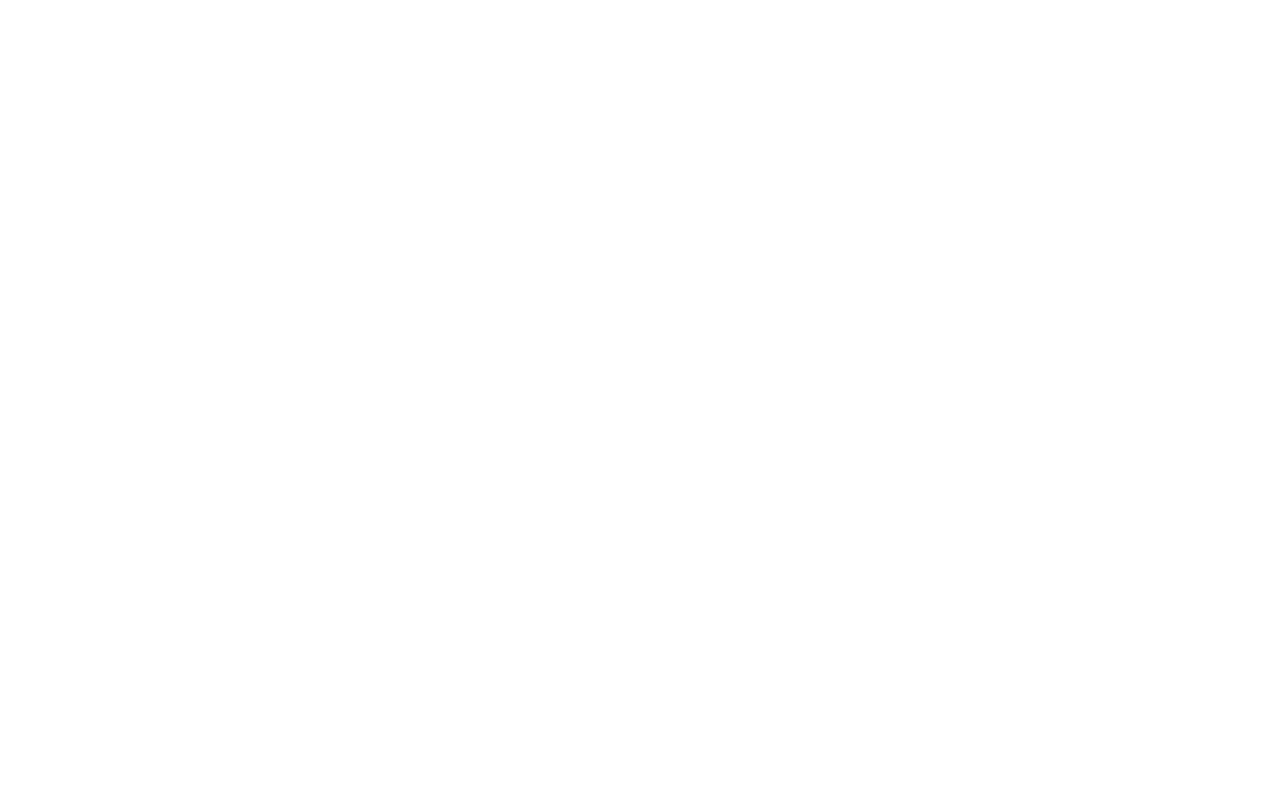
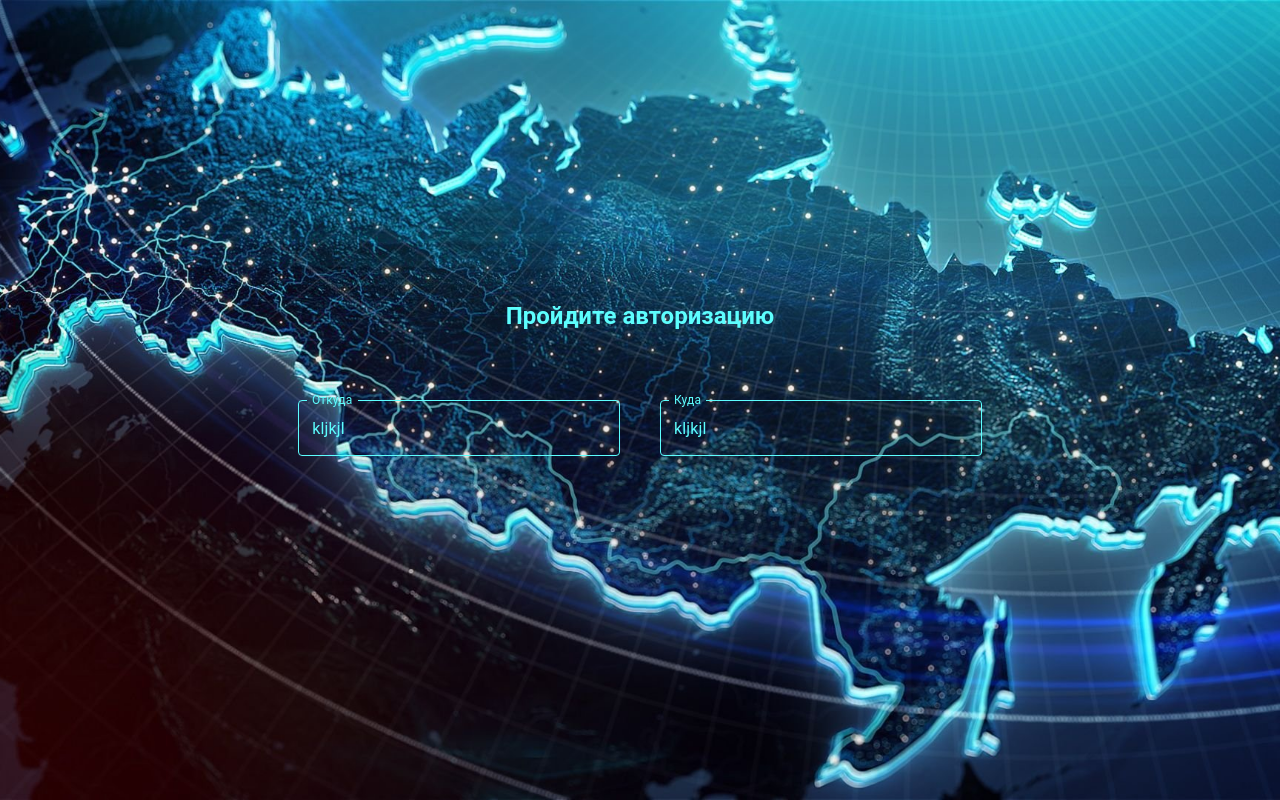
Before and after one commit to YourVieVV/transfer, a React (Create React App) app: page /login in a window 1280 px wide. Before the commit this address had no page. Built offline with nearby package versions, Linux system fonts and the light colour scheme.

Commit message:
add login page

```diff
--- a/src/App.tsx
+++ b/src/App.tsx
@@ -9,6 +9,7 @@
 import { MainPage } from './Components/V2/MainPage';
 import { ThemeProvider } from '@mui/material/styles';
 import { theme } from './Components/theme';
+import {LoginPage} from "./Components/loginPage";
 
 function App() {
   return (
@@ -28,8 +29,13 @@
             </Routes>
 
             <Routes>
-              <Route path="/V1" element={<CargoTransfer />} />
+              <Route path="/old/*" element={<CargoTransfer />} />
             </Routes>
+
+            <Routes>
+              <Route path="/login" element={<LoginPage />} />
+            </Routes>
+
           </div>
         </ThemeProvider>
       )}
--- a/src/Components/StyledComponents/Wrappers/FlexWrappers/index.ts
+++ b/src/Components/StyledComponents/Wrappers/FlexWrappers/index.ts
@@ -4,6 +4,7 @@
 export const FlexWrapper = styled('div')<FlexWrapperType>((props) => ({
     display: 'flex',
     width: '100%',
+    height:props.height,
     justifyContent: props.justifyContent,
     gap:props.gap,
     flexWrap:props.flexWrap,
--- a/src/Components/StyledComponents/Wrappers/index.ts
+++ b/src/Components/StyledComponents/Wrappers/index.ts
@@ -20,16 +20,16 @@
   height: '100vh',
 });
 
-export const BackgroundWorldMap = styled('img')({
+export const BackgroundWorldMap = styled('img')<{ scale:string; }>(({scale}) => ({
   position: 'absolute',
   top: '50%',
   left: '50%',
-  transform: 'translate(-50%, -50%) scale(1.3)',
+  transform: `translate(-50%, -50%) ${scale}`,
   objectFit: 'cover',
   width: '100vw',
   height: '100vh',
   zIndex: '-1',
-});
+}));
 
 export const StyledImageSlider = styled(Slide)({
   '& .each-slideshow-indicator': {
--- a/src/Components/V1/CargoTransportation/index.tsx
+++ b/src/Components/V1/CargoTransportation/index.tsx
@@ -13,9 +13,9 @@
         <div>
           <Header />
           <Routes>
-            <Route path="/V1/transfer" element={<TransferDirection />} />
-            <Route path="/V1/addCargo" element={<AddCargo />} />
-            <Route path="/V1/archive" element={<Archive />} />
+            <Route path="/transfer" element={<TransferDirection />} />
+            <Route path="/addCargo" element={<AddCargo />} />
+            <Route path="/archive" element={<Archive />} />
           </Routes>
         </div>
       </Box>
--- a/src/Components/V1/HeaderComponent/index.tsx
+++ b/src/Components/V1/HeaderComponent/index.tsx
@@ -23,18 +23,18 @@
             <TabList onChange={handleChange} aria-label="lab API tabs example">
               <Tab
                 label="Отправленные"
-                value="/V1/transfer"
-                onClick={() => navigate('/V1/transfer')}
+                value="/old/transfer"
+                onClick={() => navigate('/old/transfer')}
               />
               <Tab
                 label="Создание/Отправка"
-                value="/V1/addCargo"
-                onClick={() => navigate('/V1/addCargo')}
+                value="/old/addCargo"
+                onClick={() => navigate('/old/addCargo')}
               />
               <Tab
                 label="Архив"
-                value="/V1/archive"
-                onClick={() => navigate('/V1/archive')}
+                value="/old/archive"
+                onClick={() => navigate('/old/archive')}
               />
             </TabList>
           </Box>
--- a/src/Components/V2/MainPage/SearchTrackCargoForm/index.tsx
+++ b/src/Components/V2/MainPage/SearchTrackCargoForm/index.tsx
@@ -1,8 +1,6 @@
 import React, { FC } from 'react';
-import Box from '@mui/material/Box';
 import { Autocomplete, TextField, Typography } from '@mui/material';
 import {ChangeDirection} from "../ChangeDirection";
-import {BlockWrapper} from "../ContentWrappers/BlockWrapper";
 
 
 export const SearchTrackCargoForm: FC = () => {
--- a/src/Components/V2/MainPage/index.tsx
+++ b/src/Components/V2/MainPage/index.tsx
@@ -18,7 +18,7 @@
   return (
     <Box sx={{ flexGrow: 1, width: '100vw', height: '100vh' }}>
       <BackgroundWorldMapWrapper>
-        <BackgroundWorldMap src={World} />
+        <BackgroundWorldMap src={World} scale='scale(1.3)'/>
         <ContentWrapper>
           {/*<img style={{ width:'70px', height:'70px',}} src={Logo}/>*/}
           {/*<div style={{ width:'100px', height:'100px','backgroundImage': `url(${Logo})`, backgroundSize:'100% 100%', }} />*/}
--- /dev/null
+++ b/src/Components/loginPage/LoginForm/LoginFields/index.tsx
@@ -0,0 +1,30 @@
+import React, { FC } from 'react';
+import {TextField } from '@mui/material';
+import { FlexWrapper } from '../../../StyledComponents/Wrappers/FlexWrappers';
+
+export const LoginFields: FC = () => {
+    return (
+        <FlexWrapper justifyContent='center' gap='40px'>
+            <TextField
+                name="nameCargo"
+                label="Откуда"
+                type="search"
+                variant="outlined"
+                color="primary"
+                margin="dense"
+                value={'kljkjl'}
+                sx={{ width:'40%' }}
+            />
+            <TextField
+                name="nameCargo"
+                label="Куда"
+                type="search"
+                variant="outlined"
+                color="primary"
+                margin="dense"
+                value={'kljkjl'}
+                sx={{ width:'40%' }}
+            />
+        </FlexWrapper>
+    );
+};
--- /dev/null
+++ b/src/Components/loginPage/LoginForm/index.tsx
@@ -0,0 +1,14 @@
+import React, {FC} from 'react';
+import Typography from "@mui/material/Typography";
+
+import {LoginFields} from "./LoginFields";
+import { FlexWrapper } from '../../StyledComponents/Wrappers/FlexWrappers';
+
+export const LoginForm: FC = () => {
+    return (
+        <FlexWrapper width='100%' flexWrap='wrap' rowGap='20px' justifyContent='center' height='200px'>
+            <Typography id="defaultText" variant="h5">Пройдите авторизацию</Typography>
+            <LoginFields/>
+        </FlexWrapper>
+    );
+};
--- /dev/null
+++ b/src/Components/loginPage/index.tsx
@@ -0,0 +1,23 @@
+import React from 'react';
+import {BackgroundWorldMap, BackgroundWorldMapWrapper} from "../StyledComponents/Wrappers";
+import Map from "../../images/RussianMap.jpeg";
+import {ContentWrapper} from "../V2/MainPage/ContentWrappers";
+import {FlexItem, FlexWrapper} from "../StyledComponents/Wrappers/FlexWrappers";
+import {LoginForm} from "./LoginForm";
+
+export const LoginPage = () => {
+    return (
+        <div>
+            <BackgroundWorldMapWrapper>
+                <BackgroundWorldMap src={Map} scale='scale(1)' />
+                <ContentWrapper>
+                    <FlexWrapper gap='30px' justifyContent='center' height='100vh'>
+                    <FlexItem alignItems='center' >
+                        <LoginForm />
+                    </FlexItem>
+                    </FlexWrapper>
+                </ContentWrapper>
+            </BackgroundWorldMapWrapper>
+        </div>
+    )
+}
--- a/src/Types/index.ts
+++ b/src/Types/index.ts
@@ -56,6 +56,7 @@
 
 export type FlexWrapperType = {
   width?:string;
+  height?:string;
   flexWrap?:'wrap' | 'nowrap';
   justifyContent?:string;
   alignItems?:string;
```
Also changed, not shown: src/Components/V2/MainPage/ContentWrappers/BlockWrapper.tsx (deleted, +0 -9 lines).
